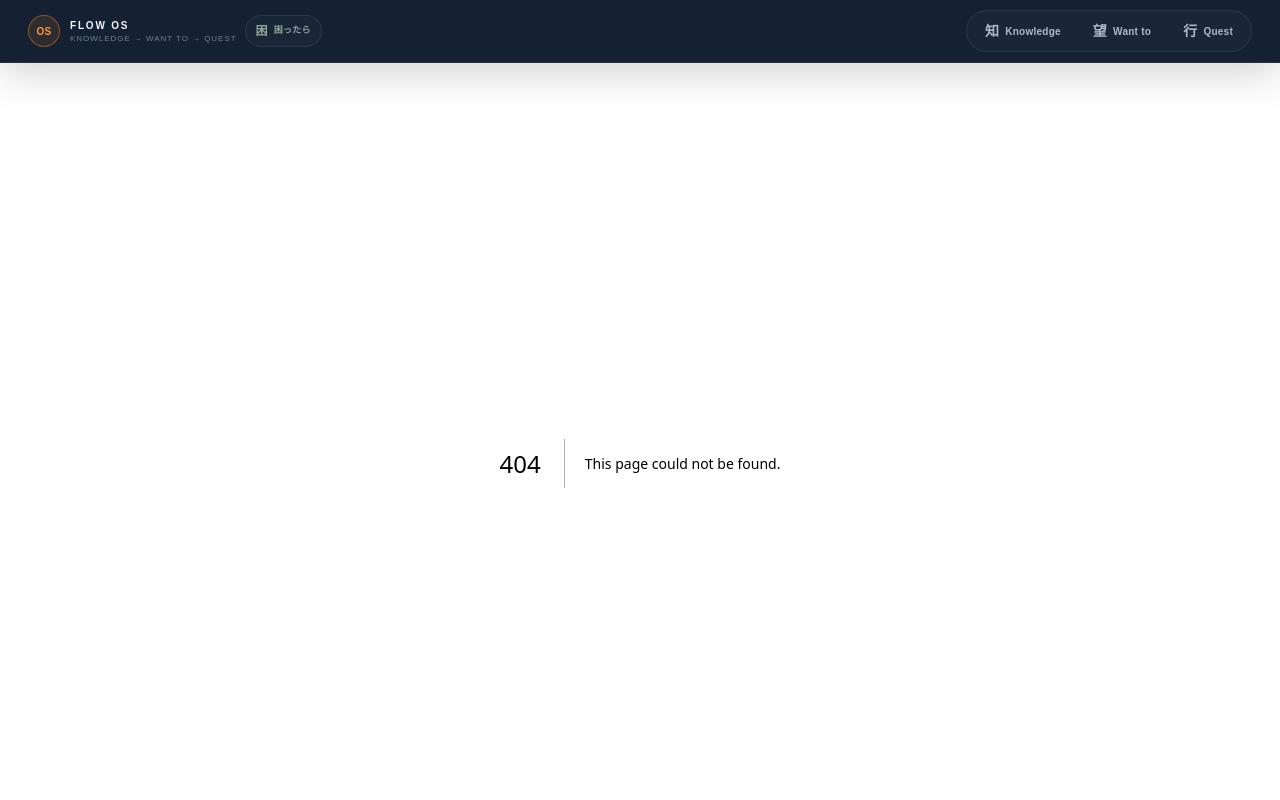
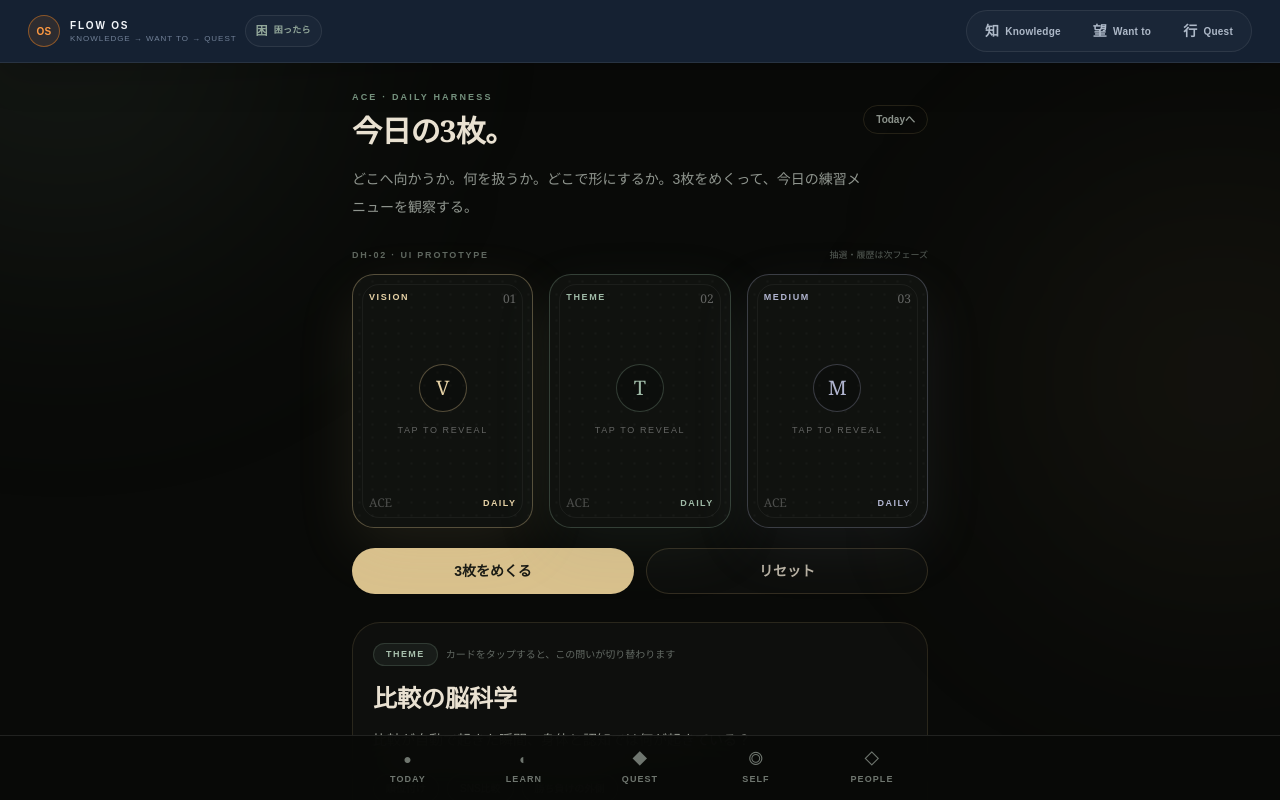
Before and after one commit to takraw369/ace-quest-board, a Next.js app: page /daily-harness in a window 1280 px wide. Before the commit this address had no page. Shown: the top 800 px of the page. Built offline with nearby package versions, Linux system fonts and the light colour scheme.

Commit message:
feat: add Daily Harness route

```diff
--- /dev/null
+++ b/src/app/daily-harness/page.tsx
@@ -0,0 +1,5 @@
+import DailyHarnessClient from '@/components/daily-harness/DailyHarnessClient';
+
+export default function DailyHarnessPage() {
+  return <DailyHarnessClient />;
+}
```
